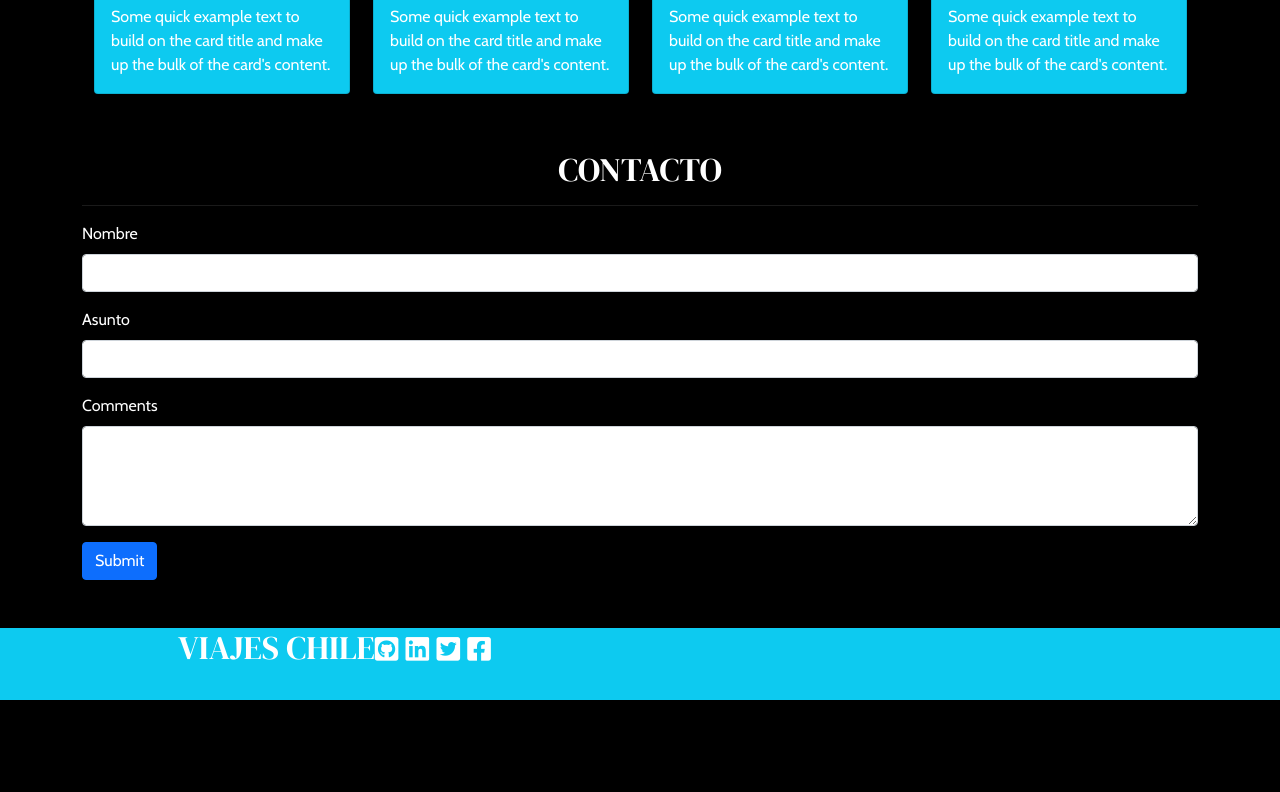
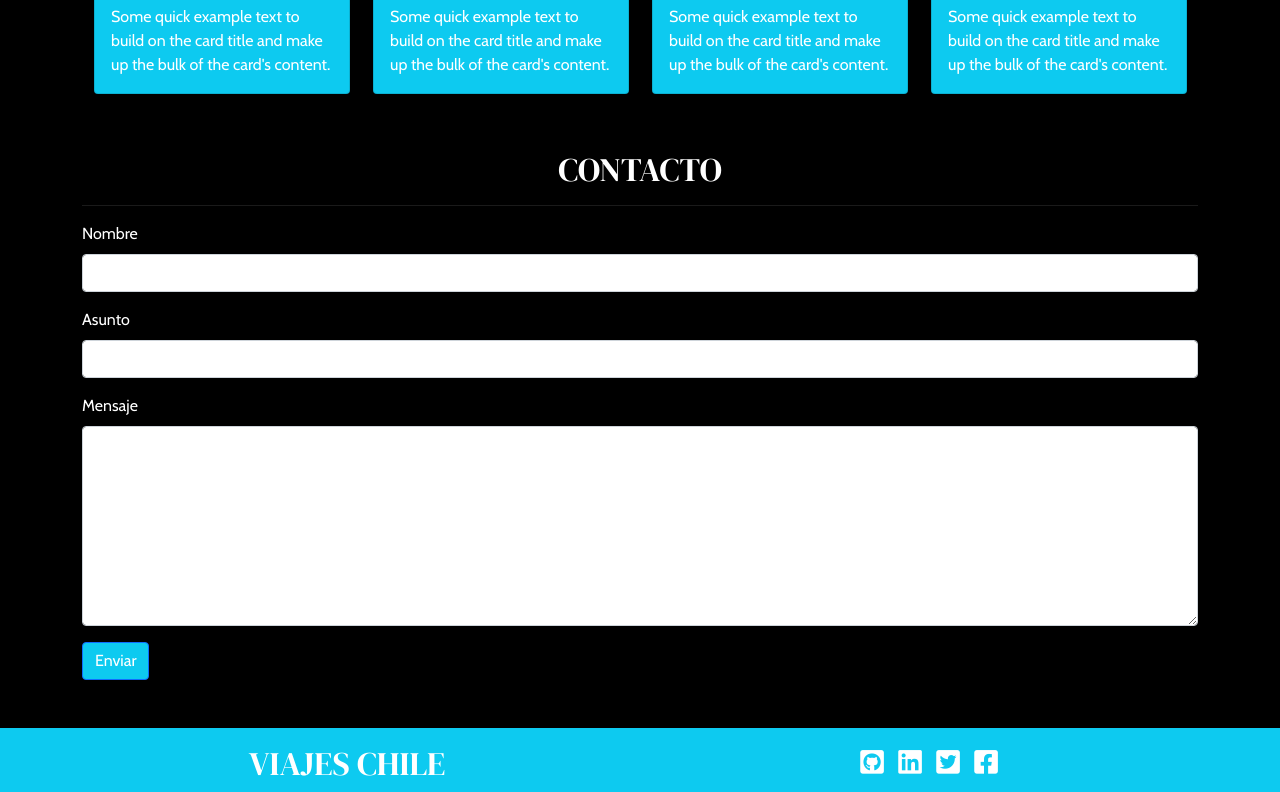
Before and after one commit to elisamorenoo/ViajesChile, a plain HTML site: page index.html in a window 1280 px wide. Shown: the part 1755-2547 px from the top of the page. Before the commit the page ends 2455 px from the top, so only its background shows below. Drawn offline with nearby package versions, Linux system fonts and the light colour scheme.

Commit message:
smooth scroll añadido y otros cambios

```diff
--- a/assets/css/style.css
+++ b/assets/css/style.css
@@ -12,6 +12,10 @@ h1 {
 
 h1.titles-pag {
     font-size: 33px;
+}
+
+html {
+    scroll-behavior: auto !important;
 }
 
 #quienes-somos {
@@ -35,6 +39,10 @@ hr {
     background-color: #0dcaf0;
 }
 
+.btn {
+    background-color: #0dcaf0;
+}
+
 #footer {
     background-color: #0dcaf0;
 }
--- a/assets/js/miJS.js
+++ b/assets/js/miJS.js
@@ -0,0 +1,19 @@
+$(document).ready(function() {
+
+    $("a").on('click', function(event) {
+
+        if (this.hash !== "") {
+
+            event.preventDefault();
+
+            var hash = this.hash;
+
+            $('html, body').animate({
+                scrollTop: $(hash).offset().top
+            }, 800, function() {
+                window.location.hash = hash;
+            });
+        }
+    });
+
+})
--- a/index.html
+++ b/index.html
@@ -144,7 +144,7 @@
                     <div class="col mb-3">
 
                         <div class="card" style="width: 16rem;">
-                            <img src="assets/img/card2.jpg" class="card-img-top" alt="...">
+                            <img src="assets/img/card2-1.jpg" class="card-img-top" alt="...">
                             <div class="card-body">
                                 <h5 class="card-title">Assumenda voluptatibus cupiditate</h5>
                                 <p class="card-text">Some quick example text to build on the card title and make up the bulk of the card's content.</p>
@@ -194,19 +194,25 @@
                     <input type="asunto" class="form-control" id="exampleInputPassword1">
                 </div>
                 <div class="mb-3">
-                    <label for="exampleInputText1" class="form-label">Comments</label>
-                    <textarea class="form-control" id="floatingTextarea2" style="height: 100px"></textarea>
+                    <label for="exampleInputText1" class="form-label">Mensaje</label>
+                    <textarea class="form-control" id="floatingTextarea2" style="height: 200px"></textarea>
                 </div>
-                <button type="submit" class="btn btn-primary">Submit</button>
+                <button type="submit" class="btn btn-primary">Enviar</button>
             </form>
 
         </div>
 
     </section>
     <!--footer-->
-    <section id="footer" class="container-fluid mt-5 pb-4">
-        <div class="container">
-            <h1 class="titles-pag ms-5 ps-5 d-inline-block">VIAJES CHILE</h1><span class="d-inline-block me-0"><i class="fa-brands fa-github-square"></i>&nbsp;&nbsp;<i class="fa-brands fa-linkedin"></i>&nbsp;&nbsp;<i class="fa-brands fa-twitter-square"></i>&nbsp;&nbsp;<i class="fa-brands fa-facebook-square"></i></span>
+    <section id="footer" class="container-fluid mt-5">
+        <div class="container text-center">
+            <div class="row pt-3">
+                <div class="col pe-3">
+                    <h1 class="titles-pag pe-3 ms-2">VIAJES CHILE</h1>
+                </div>
+                <div class="col pt-1 ps-4"> <i class="fa-brands fa-github-square"></i>&nbsp;&nbsp;&nbsp;&nbsp;<i class="fa-brands fa-linkedin"></i>&nbsp;&nbsp;&nbsp;&nbsp;<i class="fa-brands fa-twitter-square"></i>&nbsp;&nbsp;&nbsp;&nbsp;<i class="fa-brands fa-facebook-square"></i></div>
+            </div>
+
         </div>
     </section>
 
```
Also changed, not shown: 1 other file.
